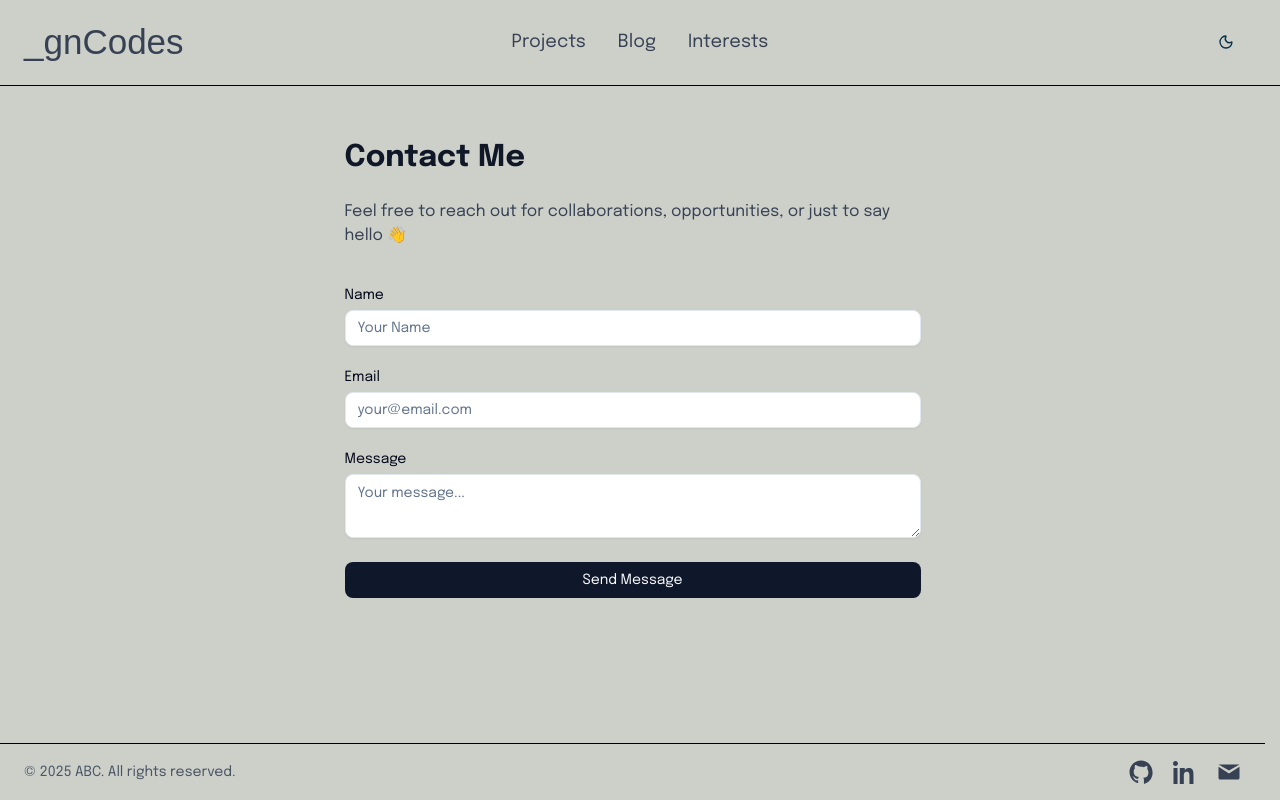
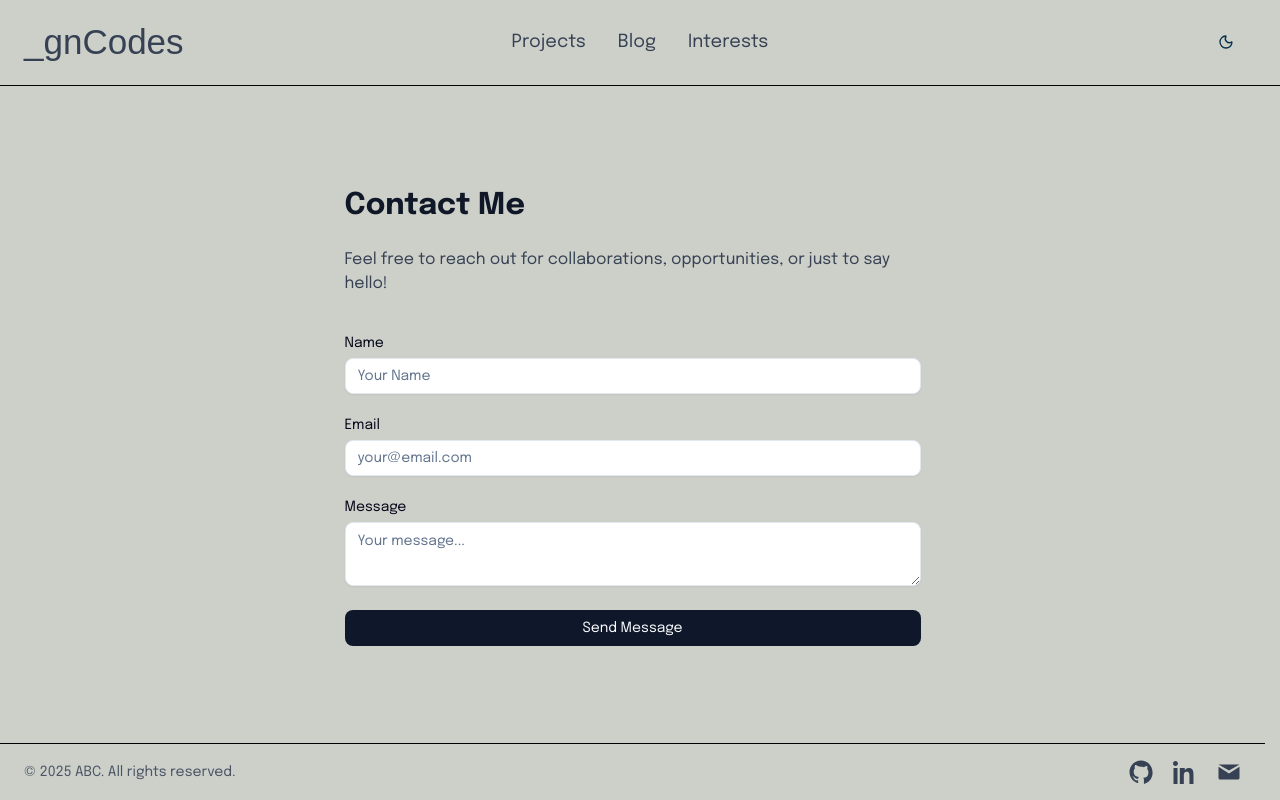
Before and after one commit to GouriNK/portfolio, a Next.js app: page /contact in a window 1280 px wide. Built offline with nearby package versions, Linux system fonts and the light colour scheme; a web font is replaced by a local one.

Commit message:
Added contact form functionality

```diff
--- /dev/null
+++ b/app/api/contact/route.ts
@@ -0,0 +1,33 @@
+import { NextResponse } from "next/server";
+import { Resend } from "resend";
+
+const resend = new Resend(process.env.RESEND_API_KEY);
+
+export async function POST(req: Request) {
+  try {
+    const form = await req.formData();
+    const name = form.get("name");
+    const email = form.get("email");
+    const message = form.get("message");
+
+    const to = process.env.CONTACT_TO_EMAIL!;
+    const subject = process.env.CONTACT_SUBJECT!;
+
+    await resend.emails.send({
+      from: 'onboarding@resend.dev',
+      to,
+      subject,
+      html: `
+        <h2>New Contact Form Submission</h2>
+        <p><strong>Name:</strong> ${name}</p>
+        <p><strong>Email:</strong> ${email}</p>
+        <p><strong>Message:</strong><br>${message}</p>
+      `,
+    });
+
+    return NextResponse.json({ ok: true });
+  } catch (err) {
+    console.error("Contact form error:", err);
+    return NextResponse.json({ error: "Failed to send email" }, { status: 500 });
+  }
+}
--- a/app/contact/page.tsx
+++ b/app/contact/page.tsx
@@ -1,41 +1,87 @@
+"use client";
+
+import { useState } from "react";
 import { Button } from "@/components/ui/button";
 import { Input } from "@/components/ui/input";
 import { Textarea } from "@/components/ui/textarea";
 import { Label } from "@/components/ui/label";
 
-export default async function ContactPage() {
-     return (
-    <section className="container mx-auto max-w-xl">
+export default function ContactPage() {
+  const [status, setStatus] = useState<string | null>(null);
+  const [loading, setLoading] = useState(false);
+
+ async function handleSubmit(e: React.FormEvent<HTMLFormElement>) {
+  e.preventDefault();
+  setStatus(null);
+  setLoading(true);
+
+  const formEl = e.currentTarget;
+  const formData = new FormData(formEl);
+
+  try {
+    const res = await fetch("/api/contact", {
+      method: "POST",
+      body: formData,
+    });
+
+    if (res.ok) {
+      setStatus("Message sent!");
+      formEl.reset();
+    } else {
+      const data = await res.json().catch(() => null);
+      setStatus(data?.error ?? "Failed to send message.");
+    }
+  } catch (err) {
+    console.error(err);
+    setStatus("Network error. Try again.");
+  } finally {
+    setLoading(false);
+  }
+}
+
+
+  return (
+    <section className="container mx-auto max-w-xl py-12">
       <h1 className="text-3xl font-bold text-gray-900 dark:text-white mb-6">
         Contact Me
       </h1>
+
       <p className="text-gray-700 dark:text-gray-300 mb-10">
         Feel free to reach out for collaborations, opportunities, or just to say
-        hello 👋
+        hello!
       </p>
-      <form className="space-y-6">
+
+      <form onSubmit={handleSubmit} className="space-y-6">
         <div className="space-y-2">
           <Label htmlFor="name">Name</Label>
           <Input
             id="name"
+            name="name"
+            required
             type="text"
             placeholder="Your Name"
             className="bg-white dark:bg-neutral-900"
           />
         </div>
+
         <div className="space-y-2">
           <Label htmlFor="email">Email</Label>
           <Input
             id="email"
+            name="email"
+            required
             type="email"
             placeholder="your@email.com"
             className="bg-white dark:bg-neutral-900"
           />
         </div>
+
         <div className="space-y-2">
           <Label htmlFor="message">Message</Label>
           <Textarea
             id="message"
+            name="message"
+            required
             placeholder="Your message..."
             rows={5}
             className="bg-white dark:bg-neutral-900"
@@ -45,6 +91,10 @@ export default async function ContactPage() {
         <Button type="submit" className="w-full">
           Send Message
         </Button>
+
+        {status && (
+          <p className="text-sm text-gray-600 dark:text-gray-300">{status}</p>
+        )}
       </form>
     </section>
   );
--- a/package.json
+++ b/package.json
@@ -23,6 +23,7 @@
     "react": "19.2.0",
     "react-dom": "19.2.0",
     "react-markdown": "^10.1.0",
+    "resend": "^6.5.2",
     "tailwind-merge": "^3.4.0"
   },
   "devDependencies": {
```
Also changed, not shown: 1 other file (tests, documents, lock files or other folders).
